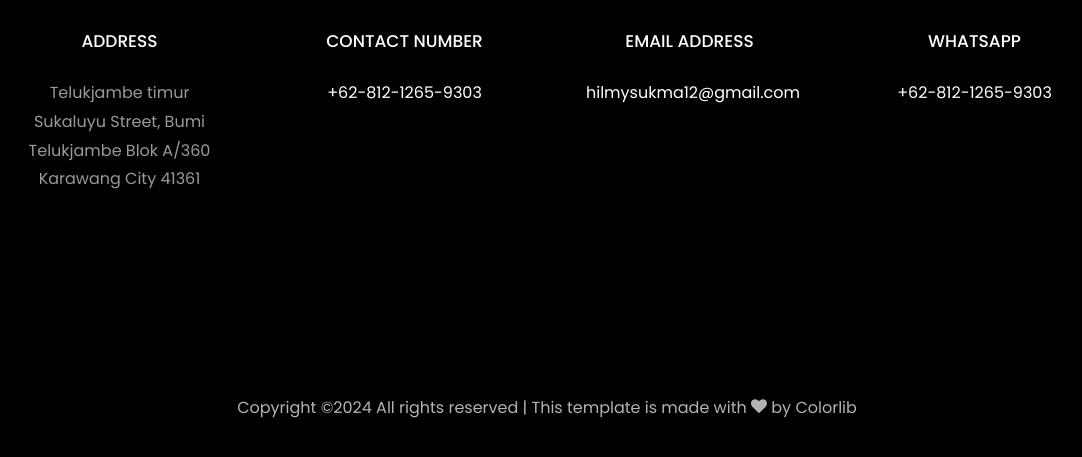
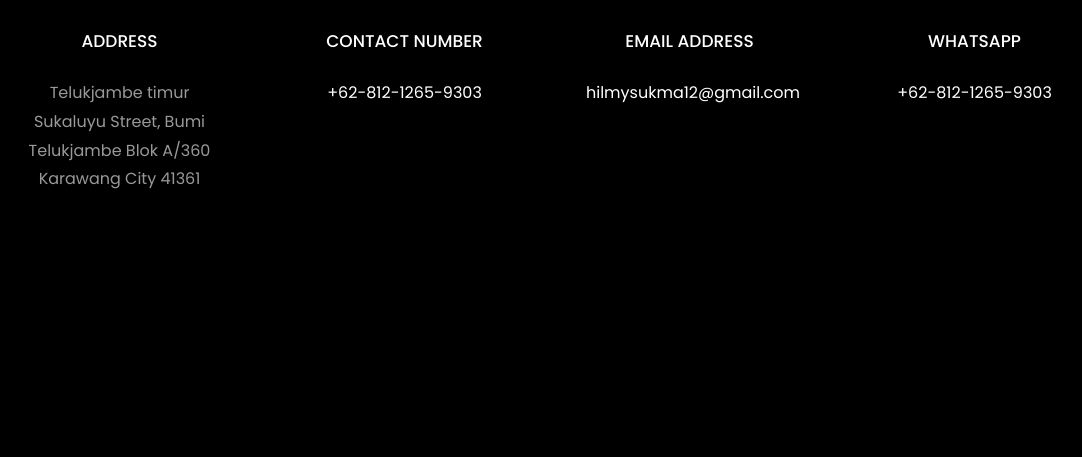
Before and after one commit to nihtlouw/HilmysPorto.github.io, a plain HTML site: page index.html in a window 1280 px wide. Shown: the part 5674-6131 px from the top of the page, without its empty margins (93-1175 px from the left). Drawn offline with Linux system fonts and the light colour scheme; files whose address does not match are found by name.

Commit message:
Reset cache and commit

```diff
--- a/index.html
+++ b/index.html
@@ -415,9 +415,7 @@
         <div class="row">
           <div class="col-md-12 text-center">
 
-            <p>
-  Copyright &copy;<script>document.write(new Date().getFullYear());</script> All rights reserved | This template is made with <i class="icon-heart color-danger" aria-hidden="true"></i> by <a href="https://colorlib.com" target="_blank">Colorlib</a>
-			</p>
+
           </div>
         </div>
       </div>
```
